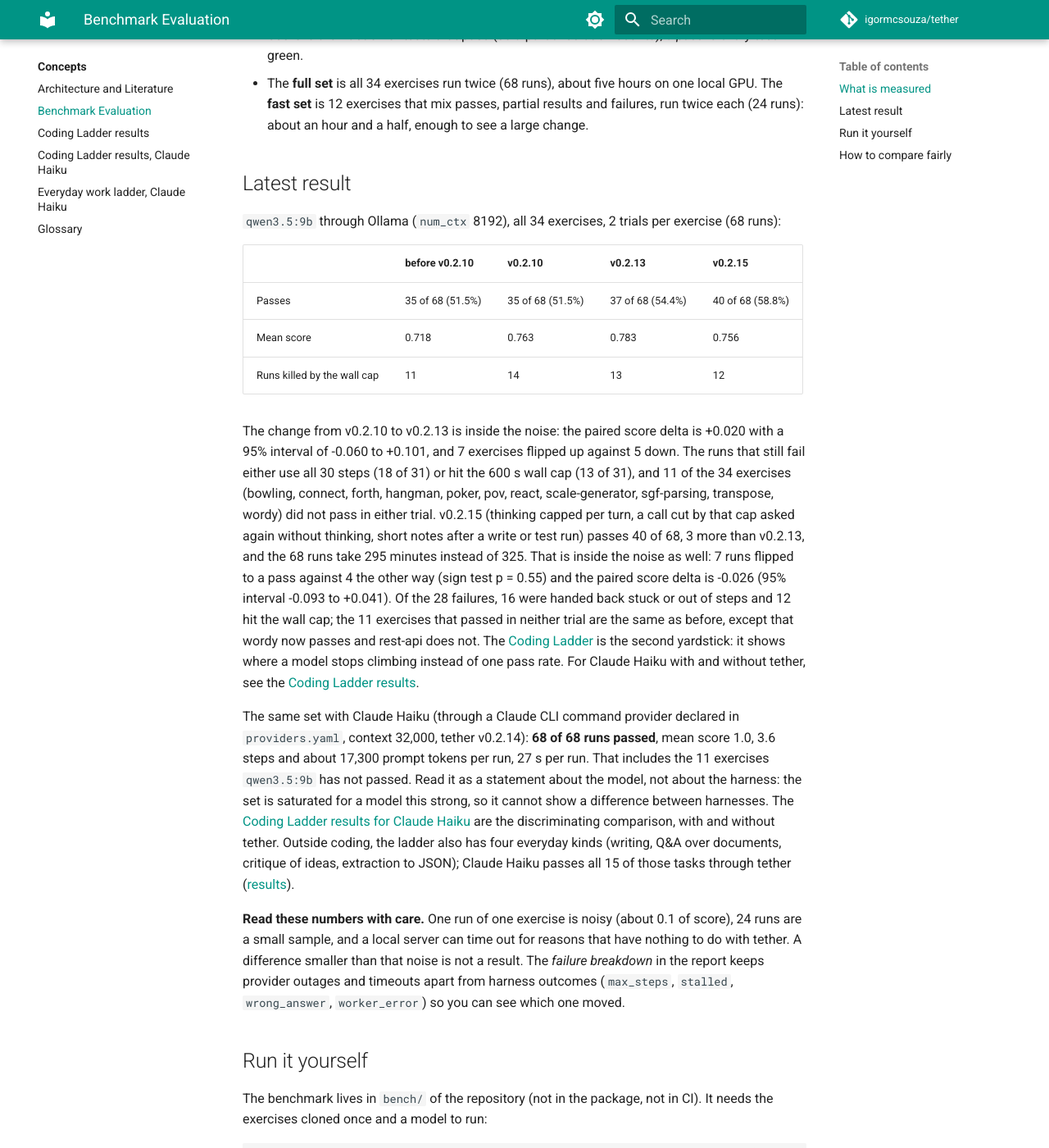
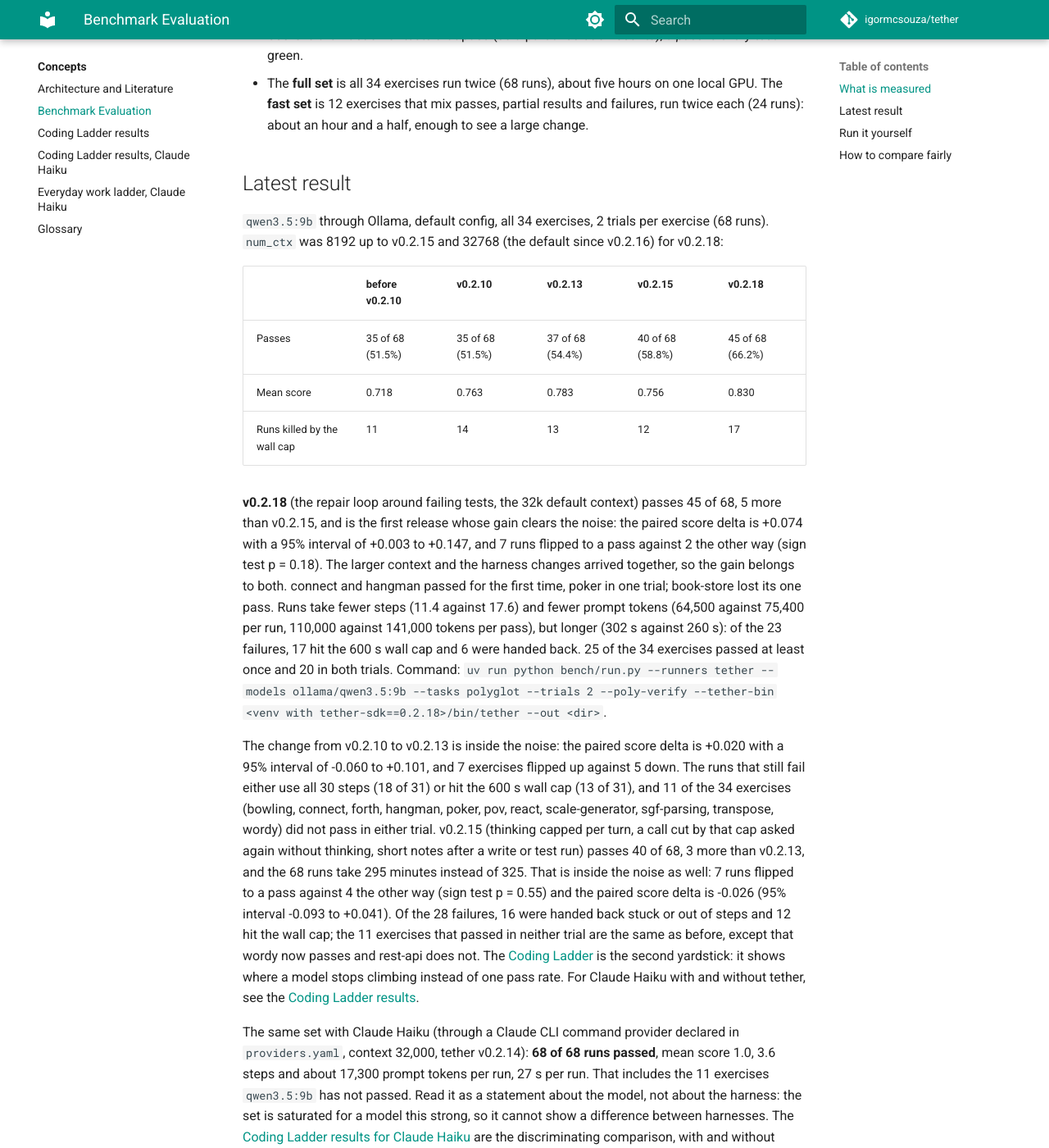
Before and after one commit to igormcsouza/tether, an MkDocs documentation site: the page built from docs/benchmarks.md, in a window 1280 px wide and 1400 px high, scrolled down 625 px. Shown: the whole window at 82% size. Built offline with MkDocs 1.6.1 and Material for MkDocs 9.7.7, drawn with Linux system fonts in a browser that asks for light colours; comment, search, counter and statistics services are not loaded.

Commit message:
docs(bench): v0.2.18 full Polyglot 45/68 and ladder 19/24 (#173) (#257)
## What

Latest benchmark runs on the released v0.2.18 wheel
(`tether-sdk==0.2.18` in its own venv), qwen3.5:9b on one 8 GB GPU:

- **Polyglot-Python**, full 34 x 2, default config (32k context),
`--poly-verify`: **45 of 68 (66.2%)**, mean score 0.830. vs v0.2.15
(40/68, 8k): paired score delta +0.074, 95% CI +0.003..+0.147
(`bench/compare.py` verdict BETTER), pass flips +7/-2 (p=0.18). Up:
connect 0->1, hangman 0->2 (both first passes ever), poker 0->1,
variable-length-quantity 1->2, zipper 1->2. Down: book-store 1->0. Steps
17.6 -> 11.4, prompt tokens/run 75.4k -> 64.5k, tokens per pass 141k ->
110k; wall 260 -> 302 s/run, wall-cap failures 12 -> 17 (handed back 16
-> 6).
- **Coding Ladder** `--single`, ctx 40960: **19 of 24, mean 0.87**
(earlier builds 16/24 and 15/24). No task lost; plan-5 and review-6 pass
for the first time; tier 4 code tasks still fail (4/6, 2/3).

Caveat: v0.2.15 ran at 8k and v0.2.18 at the 32k default, so the context
change and the v0.2.16-v0.2.18 harness changes are confounded.

Files: README and docs/benchmarks.md tables (v0.2.18 column) and text,
`bench/history.jsonl` row, ladder baseline rows (label `tether-v0218`) +
redrawn charts, docs/ladder/results.md. Tracker #173 History table
updated with all full runs through v0.2.18. Docs only; `mkdocs build
--strict` clean. No tether/ code, so no e2e run.

Run dirs: `hosted-out/polyglot-v0218`, `hosted-out/ladder-v0218`
(north-star worktree, untracked).

north star: 40/68 58.8% (v0.2.15, 8k) -> 45/68 66.2% (v0.2.18, 32k
default; 68 runs, noise ~0.1/run, paired CI +0.003..+0.147,
hosted-out/polyglot-v0218)

🤖 Generated with [Claude Code](https://claude.com/claude-code)

Co-authored-by: Claude Opus 5.5 <noreply@anthropic.com>

```diff
--- a/docs/benchmarks.md
+++ b/docs/benchmarks.md
@@ -14,13 +14,15 @@ The **Polyglot-Python** set: the 34 Python exercises of Aider's [polyglot benchm
 
 ## Latest result
 
-`qwen3.5:9b` through Ollama (`num_ctx` 8192), all 34 exercises, 2 trials per exercise (68 runs):
+`qwen3.5:9b` through Ollama, default config, all 34 exercises, 2 trials per exercise (68 runs). `num_ctx` was 8192 up to v0.2.15 and 32768 (the default since v0.2.16) for v0.2.18:
 
-| | before v0.2.10 | v0.2.10 | v0.2.13 | v0.2.15 |
-|---|---|---|---|---|
-| Passes | 35 of 68 (51.5%) | 35 of 68 (51.5%) | 37 of 68 (54.4%) | 40 of 68 (58.8%) |
-| Mean score | 0.718 | 0.763 | 0.783 | 0.756 |
-| Runs killed by the wall cap | 11 | 14 | 13 | 12 |
+| | before v0.2.10 | v0.2.10 | v0.2.13 | v0.2.15 | v0.2.18 |
+|---|---|---|---|---|---|
+| Passes | 35 of 68 (51.5%) | 35 of 68 (51.5%) | 37 of 68 (54.4%) | 40 of 68 (58.8%) | 45 of 68 (66.2%) |
+| Mean score | 0.718 | 0.763 | 0.783 | 0.756 | 0.830 |
+| Runs killed by the wall cap | 11 | 14 | 13 | 12 | 17 |
+
+**v0.2.18** (the repair loop around failing tests, the 32k default context) passes 45 of 68, 5 more than v0.2.15, and is the first release whose gain clears the noise: the paired score delta is +0.074 with a 95% interval of +0.003 to +0.147, and 7 runs flipped to a pass against 2 the other way (sign test p = 0.18). The larger context and the harness changes arrived together, so the gain belongs to both. connect and hangman passed for the first time, poker in one trial; book-store lost its one pass. Runs take fewer steps (11.4 against 17.6) and fewer prompt tokens (64,500 against 75,400 per run, 110,000 against 141,000 tokens per pass), but longer (302 s against 260 s): of the 23 failures, 17 hit the 600 s wall cap and 6 were handed back. 25 of the 34 exercises passed at least once and 20 in both trials. Command: `uv run python bench/run.py --runners tether --models ollama/qwen3.5:9b --tasks polyglot --trials 2 --poly-verify --tether-bin <venv with tether-sdk==0.2.18>/bin/tether --out <dir>`.
 
 The change from v0.2.10 to v0.2.13 is inside the noise: the paired score delta is +0.020 with a 95% interval of -0.060 to +0.101, and 7 exercises flipped up against 5 down. The runs that still fail either use all 30 steps (18 of 31) or hit the 600 s wall cap (13 of 31), and 11 of the 34 exercises (bowling, connect, forth, hangman, poker, pov, react, scale-generator, sgf-parsing, transpose, wordy) did not pass in either trial. v0.2.15 (thinking capped per turn, a call cut by that cap asked again without thinking, short notes after a write or test run) passes 40 of 68, 3 more than v0.2.13, and the 68 runs take 295 minutes instead of 325. That is inside the noise as well: 7 runs flipped to a pass against 4 the other way (sign test p = 0.55) and the paired score delta is -0.026 (95% interval -0.093 to +0.041). Of the 28 failures, 16 were handed back stuck or out of steps and 12 hit the wall cap; the 11 exercises that passed in neither trial are the same as before, except that wordy now passes and rest-api does not. The [Coding Ladder](ladder/index.md) is the second yardstick: it shows where a model stops climbing instead of one pass rate. For Claude Haiku with and without tether, see the [Coding Ladder results](ladder/claude-haiku.md).
 
```
Also changed, not shown: README.md (+7 -7 lines), docs/ladder/results.md (+2 -2 lines), docs/ladder/img/harness-cost.svg, docs/ladder/img/harness-pass.svg, 2 other files.
